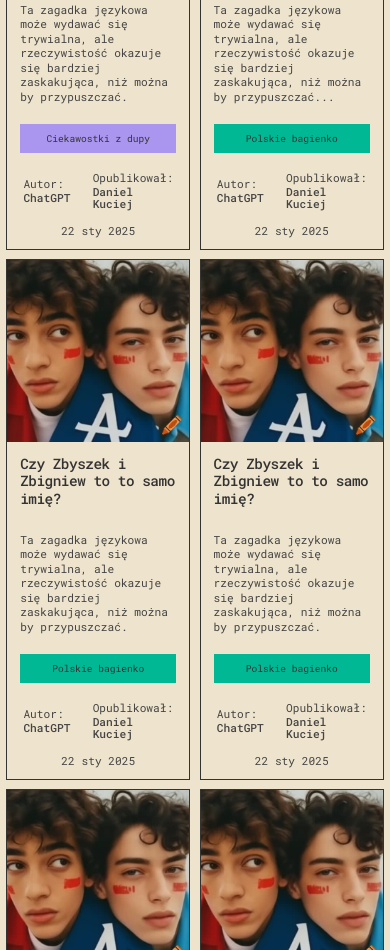
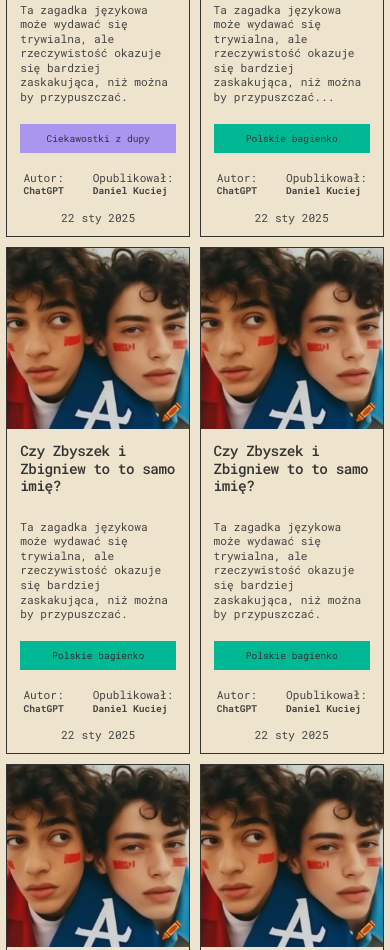
Before and after one commit to danielkuciej/ai-blog, a plain HTML site: page index.html in a window 390 px wide. Shown: the part 1255-2205 px from the top of the page. Drawn offline with nearby package versions, Linux system fonts and the light colour scheme.

```diff
--- a/css/queries.css
+++ b/css/queries.css
@@ -201,6 +201,11 @@
     grid-template-columns: repeat(2, 1fr);
   }
 
+  .author-bold {
+    font-size: 1.2rem;
+    font-weight: 700;
+  }
+
   footer {
     display: flex;
     flex-direction: column;
--- a/css/style.css
+++ b/css/style.css
@@ -77,7 +77,7 @@
 .icon-mobile-nav {
   height: 4.8rem;
   width: 4.8rem;
-  color: #333;
+  color: #170098;
 }
 
 .icon-mobile-nav[name="close-outline"] {
```
